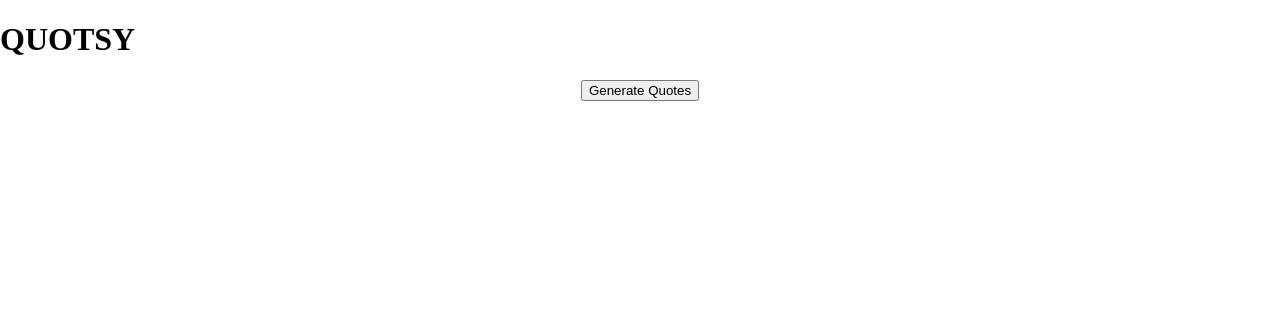
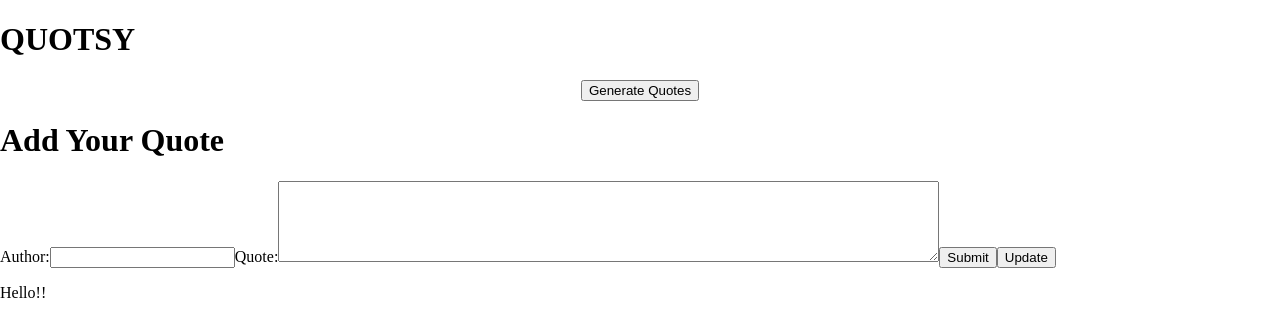
Before and after one commit to Mwagiru/Phase-3-frontend, a React (Create React App) app: page / in a window 1280 px wide. Shown: the top 336 px of the page. Built offline with nearby package versions, Linux system fonts and the light colour scheme.

Commit message:
Create div to show saved quotes

```diff
--- a/src/App.js
+++ b/src/App.js
@@ -2,7 +2,7 @@ import './App.css';
 import React,{ useState, useEffect } from 'react';
 import axios from "axios"
 import Navbar from './Components/Navbar';
-
+import Home from './Components/Home';
 const App = () => {
   const [quotes, setQuotes] = useState("");
   const [author, setAuthor] = useState("");
@@ -42,6 +42,7 @@ const App = () => {
           </div>
         </div>
       </div>
+      <Home/>
     </>
   );
 }
--- a/src/Components/Home.js
+++ b/src/Components/Home.js
@@ -50,8 +50,11 @@ const Home = () => {
             onChange={(e) => setContent(e.target.value)}
           />
           <button type="submit">Submit</button>
-        <button onClick={updateContent}>Update</button>
+          <button>Update</button>
         </form>
+      </div>
+      <div className="show">
+       <p>Hello!!</p>
       </div>
     </>
   );
```
Lines whose indentation alone changed are shown as unchanged.
